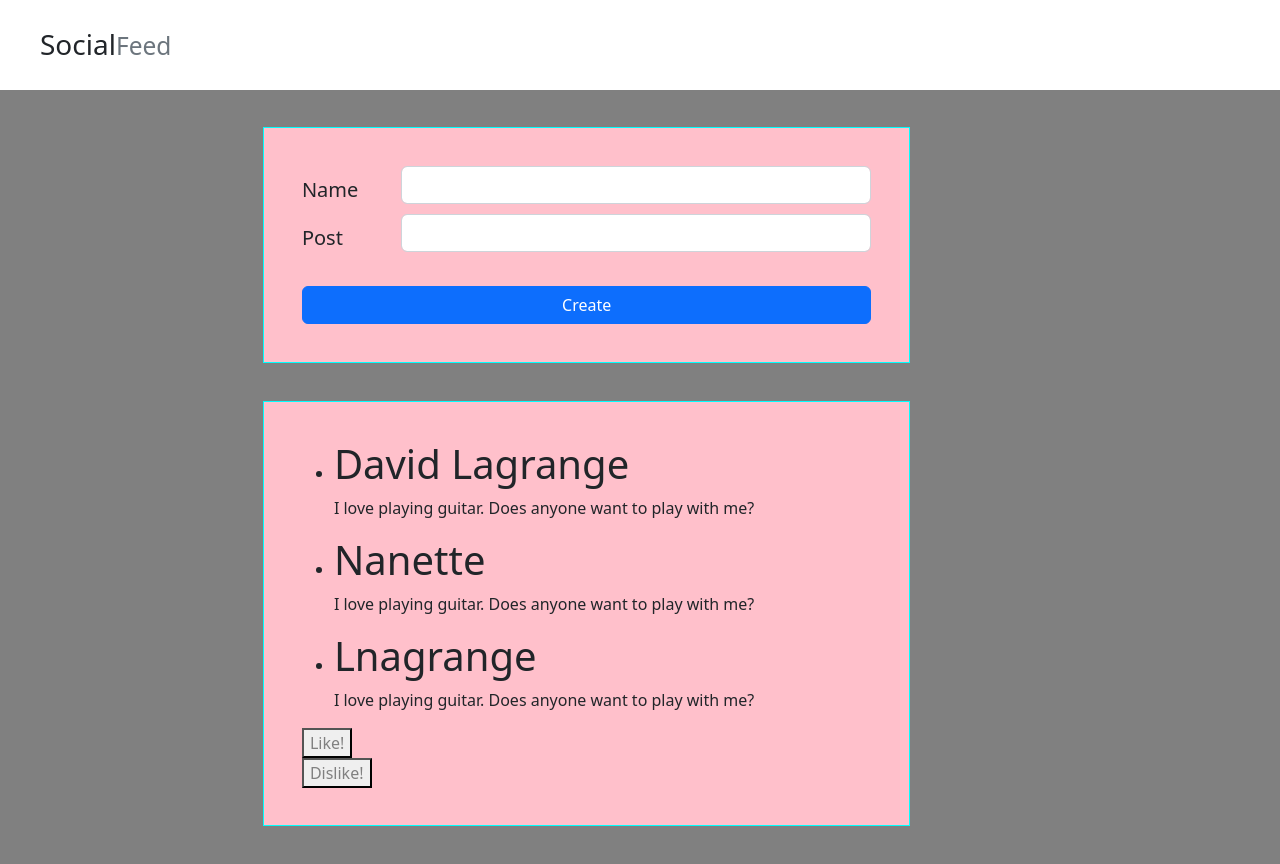
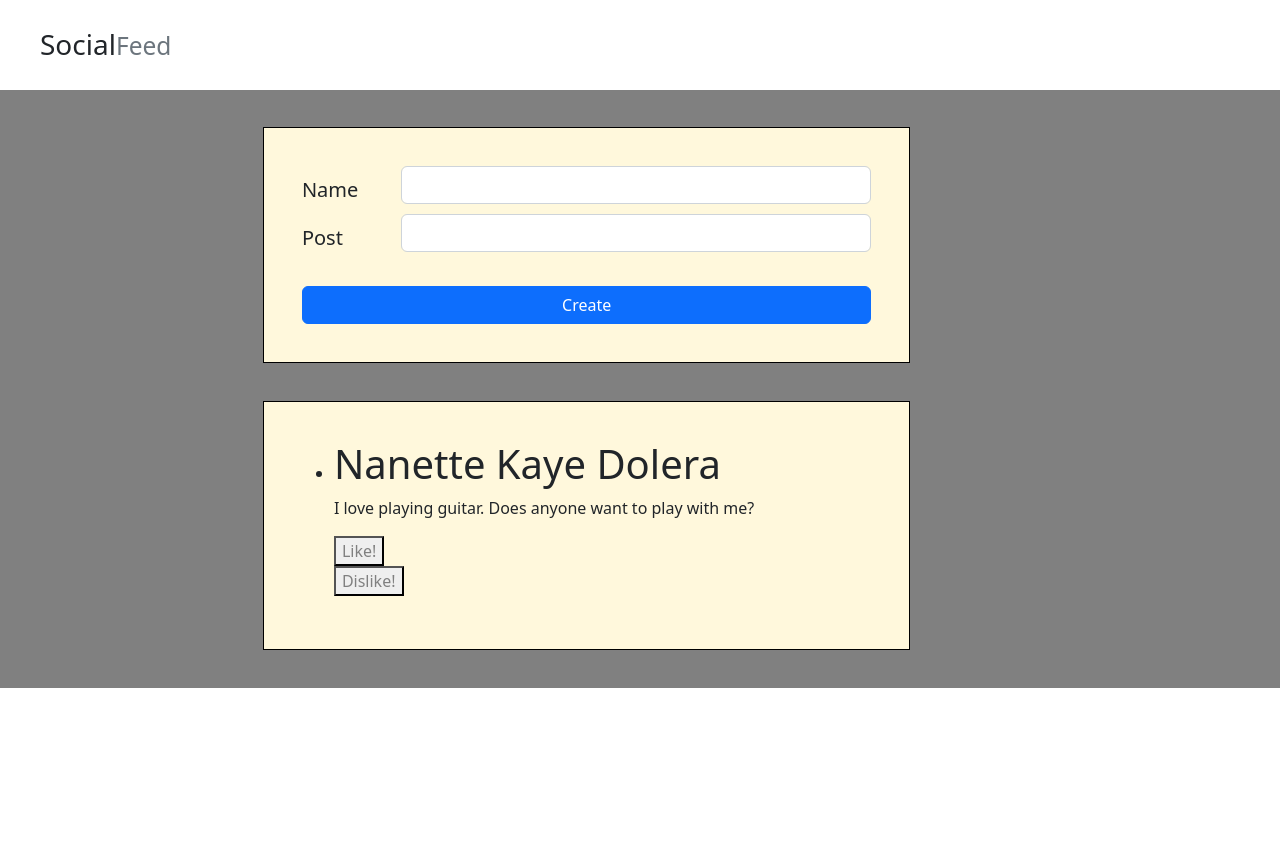
Before and after one commit to NotNanetteKaye/Week13-JavaScript-social-feed, a React (Create React App) app: page / in a window 1280 px wide. After the commit the page ends 800 px from the top, so only its background shows below. Built offline with nearby package versions, Linux system fonts and the light colour scheme.

Commit message:
All Functionality for Social Feed Works! Time to Style

```diff
--- a/src/App.css
+++ b/src/App.css
@@ -1,8 +1,8 @@
 .border-box {
     border: 1px;
     border-style: solid;
-    border-color: aqua;
-    background-color: pink;
+    border-color: black;
+    background-color: cornsilk;
     padding: 1cm;
     margin: 1cm;
 }
--- a/src/App.jsx
+++ b/src/App.jsx
@@ -1,23 +1,14 @@
 import React, { useState } from "react";
 import EntriesMapper from "./components/EntriesMapper/EntriesMapper";
 import AddEntryForm from "./components/AddEntry/AddEntryForm";
-import CustomButton from "./components/CustomButton/CustomButton";
 import './App.css';
 
 function App() {
   const [entries, setEntries] = useState([
     {
-      name: "David Lagrange",
+      name: "Nanette Kaye Dolera",
       post: "I love playing guitar. Does anyone want to play with me?",
-    },
-    {
-      name: "Nanette",
-      post: "I love playing guitar. Does anyone want to play with me?",
-    },
-    {
-      name: "Lnagrange",
-      post: "I love playing guitar. Does anyone want to play with me?",
-    },
+    }
   ]);
 
   function addNewEntry(entry) {
@@ -34,8 +25,6 @@ function App() {
           <div className="border-box"><AddEntryForm addNewEntryProperty={addNewEntry} /></div>
           <div className="border-box">
             <EntriesMapper userEntries={entries} />
-            <CustomButton message="Like!"/>
-            <CustomButton message="Dislike!"/>
           </div>
         </div>
         <div className= 'col-md-2' ></div>
--- a/src/components/CustomButton/CustomButton.css
+++ /dev/null
@@ -1,7 +0,0 @@
-button {
-    color: white
-}
-
-.inactive {
-    color: gray;
-}
--- a/src/components/CustomButton/CustomButton.jsx
+++ /dev/null
@@ -1,28 +0,0 @@
-import { useState } from "react";
-import "./CustomButton.css"
-
-const CustomButton = (props) => {
-
-    const [buttonClass, setButtonClass] = useState('inactive');
-
-
-    function handleClick(){
-        // Need TODO: Change/toggle between active & inactive css class
-
-        if (buttonClass === "inactive") {
-            setButtonClass("active");
-        }
-        else {
-            setButtonClass("inactive")
-        }
-    }
-
-
-        return (
-            <div>
-                <button className={buttonClass} onClick={handleClick}>{props.message}</button>
-            </div>
-        )
-}
-
-export default CustomButton;
--- /dev/null
+++ b/src/components/CustomManyButtons/CustomButton.css
@@ -0,0 +1,14 @@
+button {
+    color: white
+}
+
+.active {
+    background-color: green;
+}
+.inactive {
+    color: gray;
+}
+
+.dislike {
+    background-color: red
+}
--- /dev/null
+++ b/src/components/CustomManyButtons/CustomDislikeButton.jsx
@@ -0,0 +1,26 @@
+import { useState } from "react";
+import "./CustomButton.css"
+
+const CustomDislikeButton = (props) => {
+
+    const [dislikeButtonClass, setDislikeButtonClass] = useState('inactive');
+
+
+    function handleClick(){
+        if (dislikeButtonClass === "inactive") {
+            setDislikeButtonClass("dislike");
+        }
+        else {
+            setDislikeButtonClass("inactive");
+        }
+    }
+
+
+    return (
+        <div>
+            <button className={dislikeButtonClass} onClick={handleClick}>{props.message}</button>
+        </div>
+    )
+}
+
+export default CustomDislikeButton;
--- /dev/null
+++ b/src/components/CustomManyButtons/CustomLikeButton.jsx
@@ -0,0 +1,28 @@
+import { useState } from "react";
+import "./CustomButton.css"
+
+const CustomLikeButton = (props) => {
+
+    const [likeButtonClass, setLikeButtonClass] = useState('inactive');
+
+
+
+    function handleClick(){
+        // Need TODO: Change/toggle between active & inactive css class
+        if (likeButtonClass === "inactive") {
+            setLikeButtonClass("active");
+        }
+        else {
+            setLikeButtonClass("inactive")
+        }
+    }
+
+
+        return (
+            <div>
+                <button className={likeButtonClass} onClick={handleClick}>{props.message}</button>
+            </div>
+        )
+}
+
+export default CustomLikeButton;
--- a/src/components/EntryPresenter.jsx
+++ b/src/components/EntryPresenter.jsx
@@ -1,10 +1,14 @@
 import React from 'react';
+import CustomDislikeButton from './CustomManyButtons/CustomDislikeButton';
+import CustomLikeButton from './CustomManyButtons/CustomLikeButton';
 
 const EntryPresenter = ({postObject}) => {
     return (
         <div>
             <h1>{postObject.name}</h1>
             <p>{postObject.post}</p>
+            <CustomLikeButton message="Like!"/>
+            <CustomDislikeButton message="Dislike!"/>
         </div>
      );
 }
```
